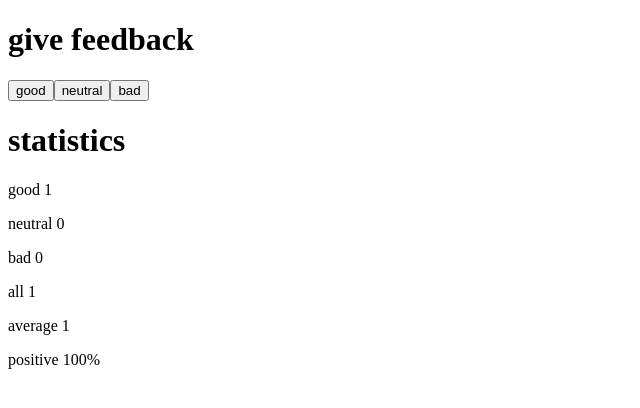
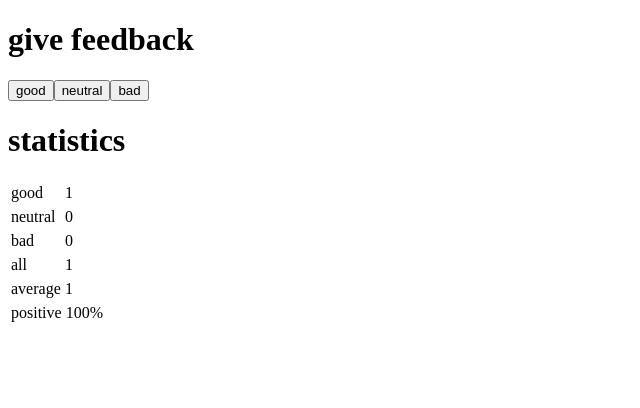
Before and after one commit to Tonyguo0/FullStackOpen2022_Part1, a React (Create React App) app in the folder excercises/unicafe/: page / in a window 1280 px wide. Both pictures are taken after a click on the button "good". Shown: the top 408 px of the page, without its empty margins (0-640 px from the left). Built offline with nearby package versions, Linux system fonts and the light colour scheme.

Commit message:
part1d: 1.11*

```diff
--- /dev/null
+++ b/excercises/unicafe/src/App.css
@@ -0,0 +1,5 @@
+th,
+td {
+  /* cellpadding */
+  width:50px
+}
--- a/excercises/unicafe/src/App.js
+++ b/excercises/unicafe/src/App.js
@@ -1,7 +1,10 @@
 import { useState } from "react";
+import "./App.css";
 
 const Statistics = ({ good, neutral, bad }) => {
   const all = good + neutral + bad;
+  const average = (bad * -1 + good) / all;
+  const positive = (good / all) * 100;
   if (all <= 0) {
     return <>No feedback given</>;
   }
@@ -11,50 +14,24 @@ const Statistics = ({ good, neutral, bad }) => {
       <StatisticLine text="good" value={good} />
       <StatisticLine text="neutral" value={neutral} />
       <StatisticLine text="bad" value={bad} />
-      <AllLine text="all" all={all} />
-      <AverageLine text="average" bad={bad} good={good} all={all} />
-      <PositiveLine text="positive" good={good} all={all} />
+      <StatisticLine text="all" value={all} />
+      <StatisticLine text="average" value={average} />
+      <StatisticLine text="positive" value={positive + "%"} />
     </>
   );
 };
 
 const StatisticLine = ({ text, value }) => {
   return (
-    <p>
-      {text} {value}
-    </p>
-  );
-};
+    <table>
+      <tbody>
+        <tr>
+          <td>{text}</td>
 
-const AllLine = ({ text, all }) => {
-  return (
-    <p>
-      {text} {all}
-    </p>
-  );
-};
-
-const AverageLine = ({ text, bad, good, all }) => {
-  const average = () => {
-    return (bad * -1 + good) / all;
-  };
-
-  return (
-    <p>
-      {text} {average()}
-    </p>
-  );
-};
-
-const PositiveLine = ({ text, good, all }) => {
-  const positive = () => {
-    return (good / all) * 100;
-  };
-
-  return (
-    <p>
-      {text} {positive()}%
-    </p>
+          <td>{value}</td>
+        </tr>
+      </tbody>
+    </table>
   );
 };
 
```
